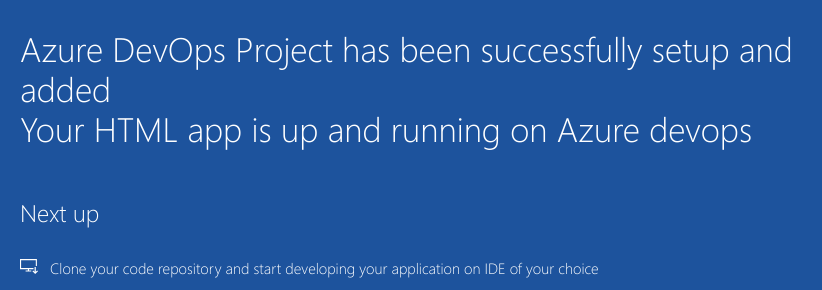
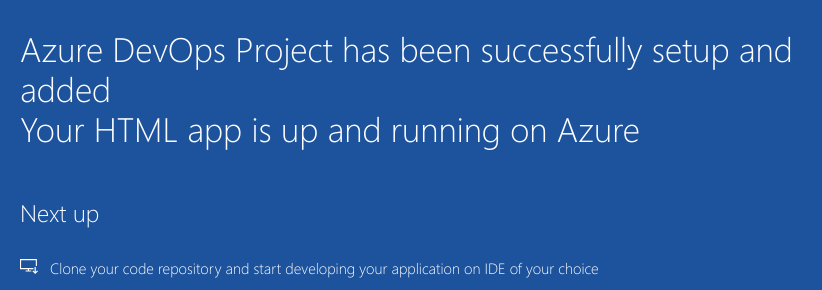
Before and after one commit to preetham323/Aperture, a plain HTML site: page index.html in a window 1280 px wide. Shown: the part 442-732 px from the top of the page, 205-1027 px from the left. Drawn offline with Linux system fonts and the light colour scheme.

Commit message:
removed a word

```diff
--- a/index.html
+++ b/index.html
@@ -20,7 +20,7 @@
             <div class="content-body">
                 <div class="success-text">Success!</div>
                 <div class="description line-1"> Azure DevOps Project has been successfully setup and added</div>
-                <div class="description line-2"> Your HTML app is up and running on Azure devops</div>
+                <div class="description line-2"> Your HTML app is up and running on Azure</div>
                 <div class="next-steps-container">
                     <div class="next-steps-header">Next up</div>
                     <div class="next-steps-body">
```
